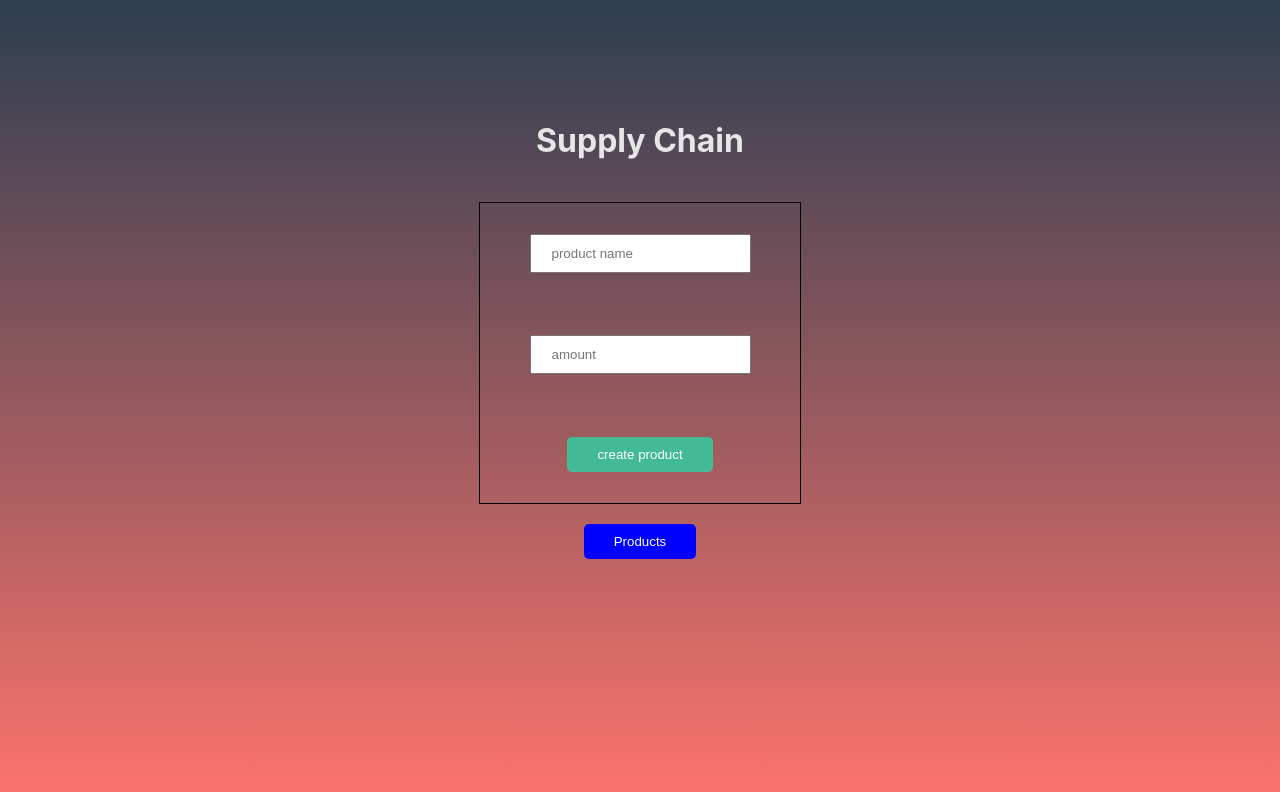
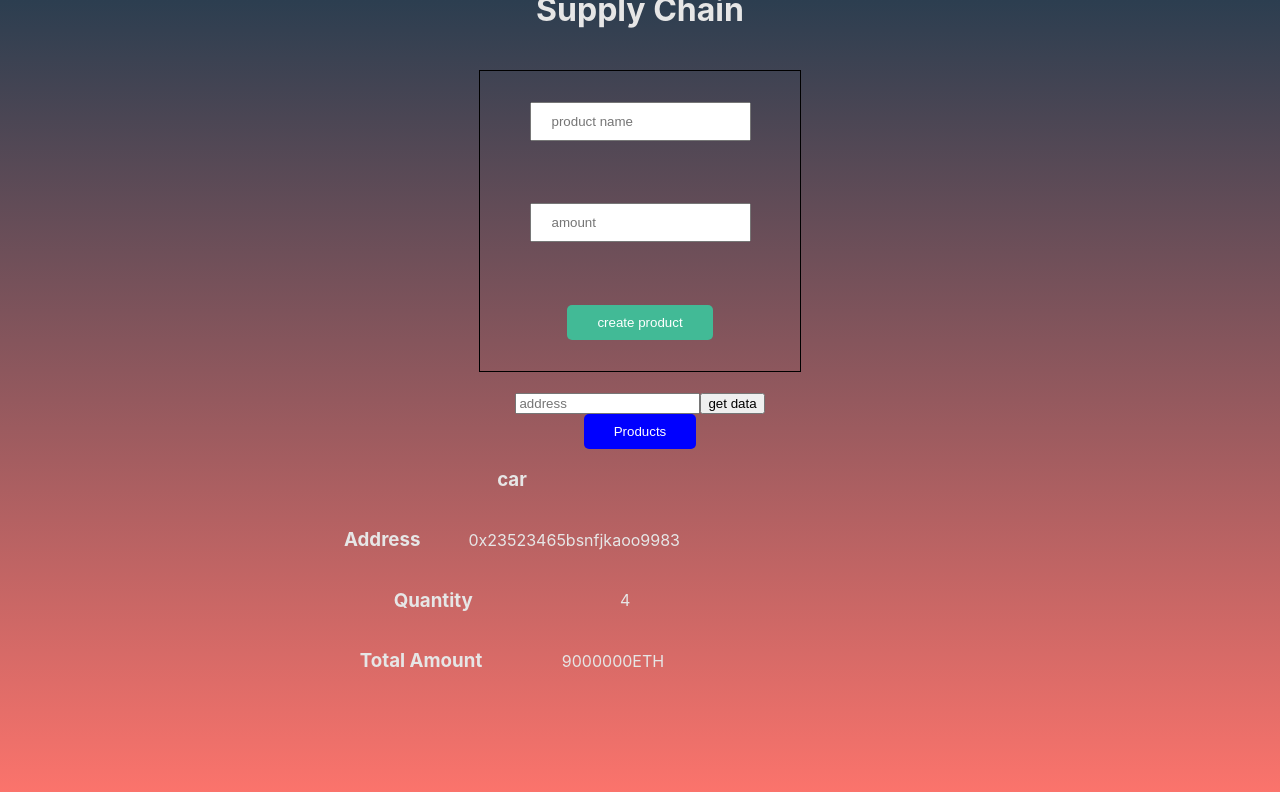
Before and after one commit to Dhanush-2605/supplychain_DAPP, a React (Create React App) app in the folder client/: page /products in a window 1280 px wide. Shown: the top 792 px of the page. Built offline with nearby package versions, Linux system fonts and the light colour scheme.

Commit message:
created product stats page

```diff
--- a/client/src/App.js
+++ b/client/src/App.js
@@ -6,7 +6,7 @@ import getWeb3 from "./getWeb3";
 import Web3 from "web3";
 // import {ethers} from "ethers";
 import { Route, Routes } from "react-router-dom";
-
+import Detail from "./detail";
 import classes from "./App.module.css";
 import Product from "./product";
 const App = () => {
@@ -60,7 +60,10 @@ const App = () => {
     setOwner(n);
     console.log(n);
   };
-
+const productDetails= async()=>{
+  const res=await contract.methods.getProduct("0xa4469c0765FD6a305cEe1D519c95CD7119d5547E").call();
+  console.log(res);
+}
   const getProduct = async (contract) => {
     try {
       const res = await contract.methods.getIndic().call();
@@ -106,9 +109,11 @@ const getIndex=async()=>{
     console.log(ind);
     console.log(cost);
     console.log(address);
+    // const gasPrice = await Web3.eth.getGasPrice();
+    // const fee=
     const res = await contract.methods
-      .triggerPayment(ind)
-      .send({ to: address, from: account, value: cost, gas: 500000 });
+      .triggerPayment(ind,address)
+      .send({ to: address, from: account, value: cost, gas: 995700,gasPrice: 12345 });
     console.log(res);
 
     if (res.transactionHash) {
@@ -127,11 +132,11 @@ const getIndex=async()=>{
     <div className={classes.main}>
       <div className={classes.navbar}>
         <div>
-          {" "}
+
           <h2>Dhanush</h2>
         </div>
         <div>
-          {" "}
+
           <h3>{owner}</h3>
         </div>
       </div>
@@ -165,7 +170,10 @@ const getIndex=async()=>{
           </div>
         </div>
 
+
         <div>
+        <input placeholder="address"></input>
+        <button onClick={productDetails}>get data</button>
 
           {/* <div>
             <input
@@ -189,7 +197,9 @@ const getIndex=async()=>{
           path="/products"
           element={<Product products={products} buyProduct={Purchase} />}
         />
+        <Route path="/productstats" element={<Detail />}/>
       </Routes>
+      <Detail />
     </div>
   );
 };
--- /dev/null
+++ b/client/src/detail.js
@@ -0,0 +1,40 @@
+import React from "react";
+import classes from "./detail.module.css";
+const Detail = () => {
+  return (
+    <div className={classes.container}>
+      <div className={classes.wrapper}>
+        <div className={classes.content}>
+          <h3>car</h3>
+        </div>
+        <div className={classes.content}>
+          <div>
+            <h3>Address</h3>
+          </div>
+          <div>
+            <p>0x23523465bsnfjkaoo9983</p>
+          </div>
+        </div>
+        <div className={classes.content}>
+        <div> <h3>Quantity</h3></div>
+        <div><p>4</p></div>
+
+
+        </div>
+        <div className={classes.content}>
+          <div>
+              <h3>Total Amount</h3>
+          </div>
+          <div>
+
+            <p>
+              9000000<span>ETH</span>
+            </p>
+          </div>
+        </div>
+      </div>
+    </div>
+  );
+};
+
+export default Detail;
--- /dev/null
+++ b/client/src/detail.module.css
@@ -0,0 +1,14 @@
+.container{
+    width: 50vw;
+
+}
+.wrapper{
+    display: flex;
+    flex-direction: column;
+    width: 60%;
+}
+.content{
+    display: flex;
+    align-items: center;
+    justify-content: space-around;
+}
--- a/client/src/product.js
+++ b/client/src/product.js
@@ -2,6 +2,9 @@ import React from "react";
 import classes from "./product.module.css";
 import Web3 from "web3";
 const Product = ({ products,buyProduct }) => {
+  const getStats=()=>{
+
+  }
   console.log(products);
   return (
     <div className={classes.container}>
@@ -16,6 +19,7 @@ const Product = ({ products,buyProduct }) => {
           </div>
           <div>
             <button onClick={()=>buyProduct(product[2],product[3],product[5])}>buy</button>
+            {/* <button onClick={()=>getStats(product[4],product[3])}>Get Stats</button> */}
           </div>
         </div>
       ))}
```
Also changed, not shown: 2 other files (tests, documents, lock files or other folders).
